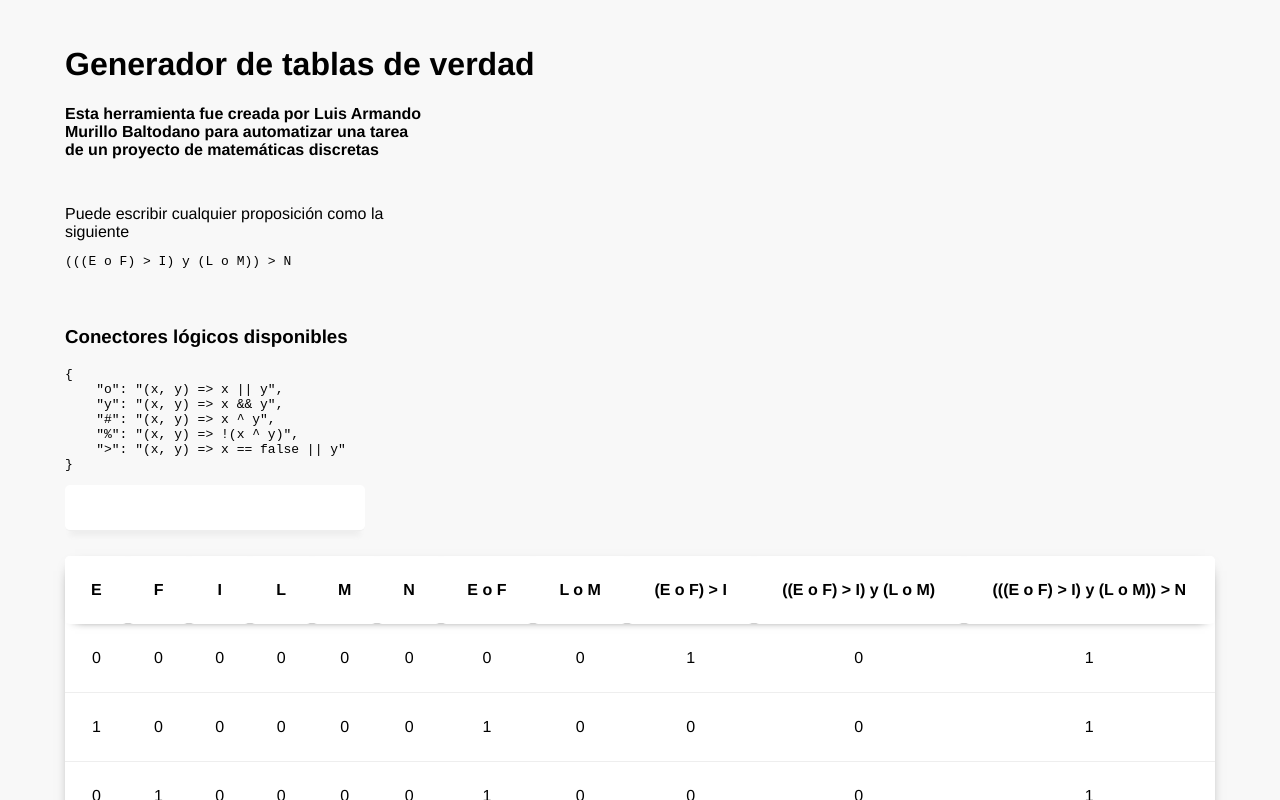
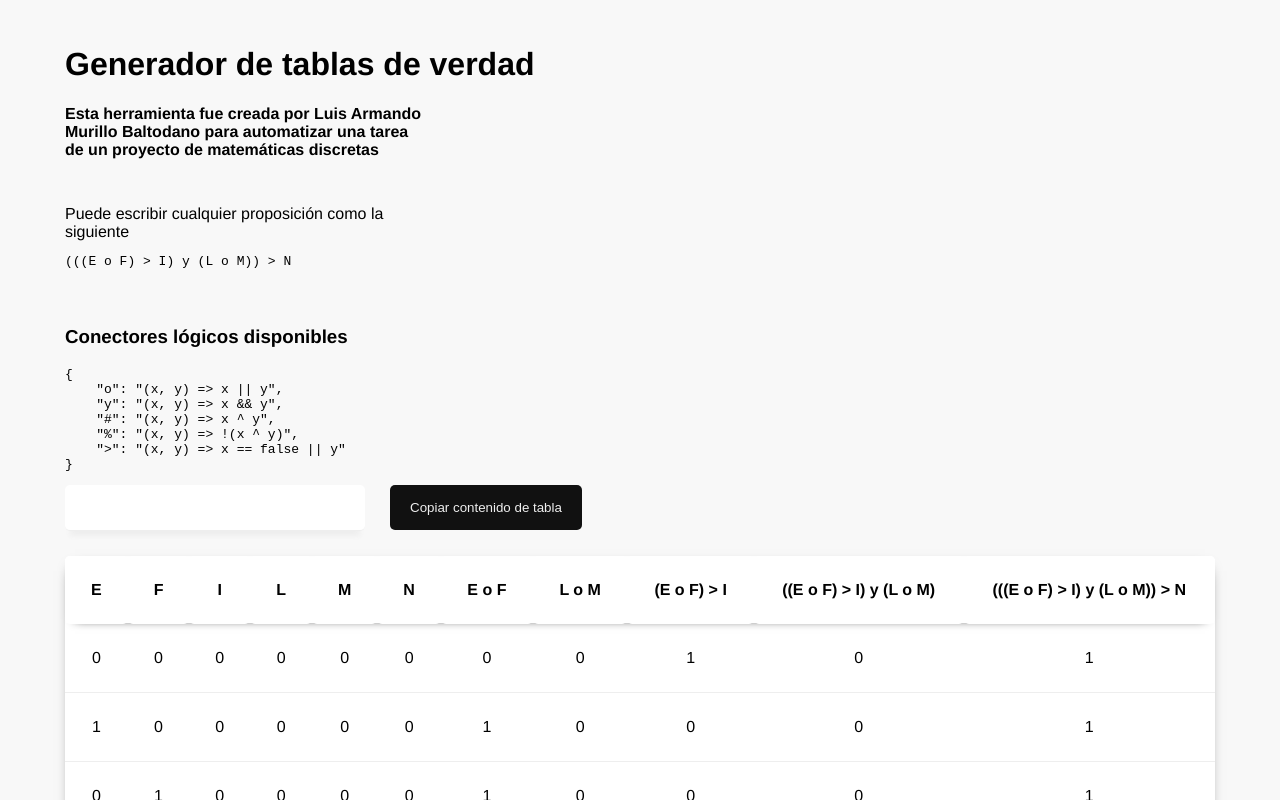
Before and after one commit to LuisArmando-TestCoder/Truth-table-generator, a Vue app: page / in a window 1280 px wide. Shown: the top 800 px of the page. Built offline with nearby package versions, Linux system fonts and the light colour scheme.

Commit message:
Add copy to clipboard

```diff
--- /dev/null
+++ b/src/components/TruthTableMaker/copyToClipboard.js
@@ -0,0 +1,15 @@
+const copyToClipboard = element => {
+    if (document.createRange && window.getSelection) {
+        const range = document.createRange();
+        const selection = window.getSelection();
+
+        selection.removeAllRanges();
+        range.selectNodeContents(element);
+        selection.addRange(range);
+    }
+
+    document.execCommand('Copy');
+    element.blur()
+};
+
+export default copyToClipboard;
--- a/src/components/TruthTableMaker/index.vue
+++ b/src/components/TruthTableMaker/index.vue
@@ -15,7 +15,8 @@
     <input type="text" @input="event => {
         updateTable(event.target.value)
     }"/>
-    <table>
+    <button @click="copyToClipboard">Copiar contenido de tabla</button>
+    <table ref="table">
         <tr>
             <th v-for="
                     key of Object.keys(table)
@@ -48,6 +49,7 @@
 
 <script>
 import getTruthTable, {logicConnectors} from './getTruthTable'
+import copyToClipboard from './copyToClipboard'
 
 export default {
     name: 'truth-table',
@@ -66,6 +68,9 @@ export default {
         }
     },
     methods: {
+        copyToClipboard() {
+            copyToClipboard(this.$refs.table)
+        },
         setPassingIndex(keyIndex) {
             this.passingIndex = keyIndex
         },
@@ -162,4 +167,14 @@ input {
 input:hover, input:focus {
     background: var(--shadow);
 }
+
+button {
+    margin: 0 25px;
+    border: 0;
+    padding: 15px 20px;
+    border-radius: 5px;
+    background: #111;
+    color: #eee;
+    cursor: pointer;
+}
 </style>
```
